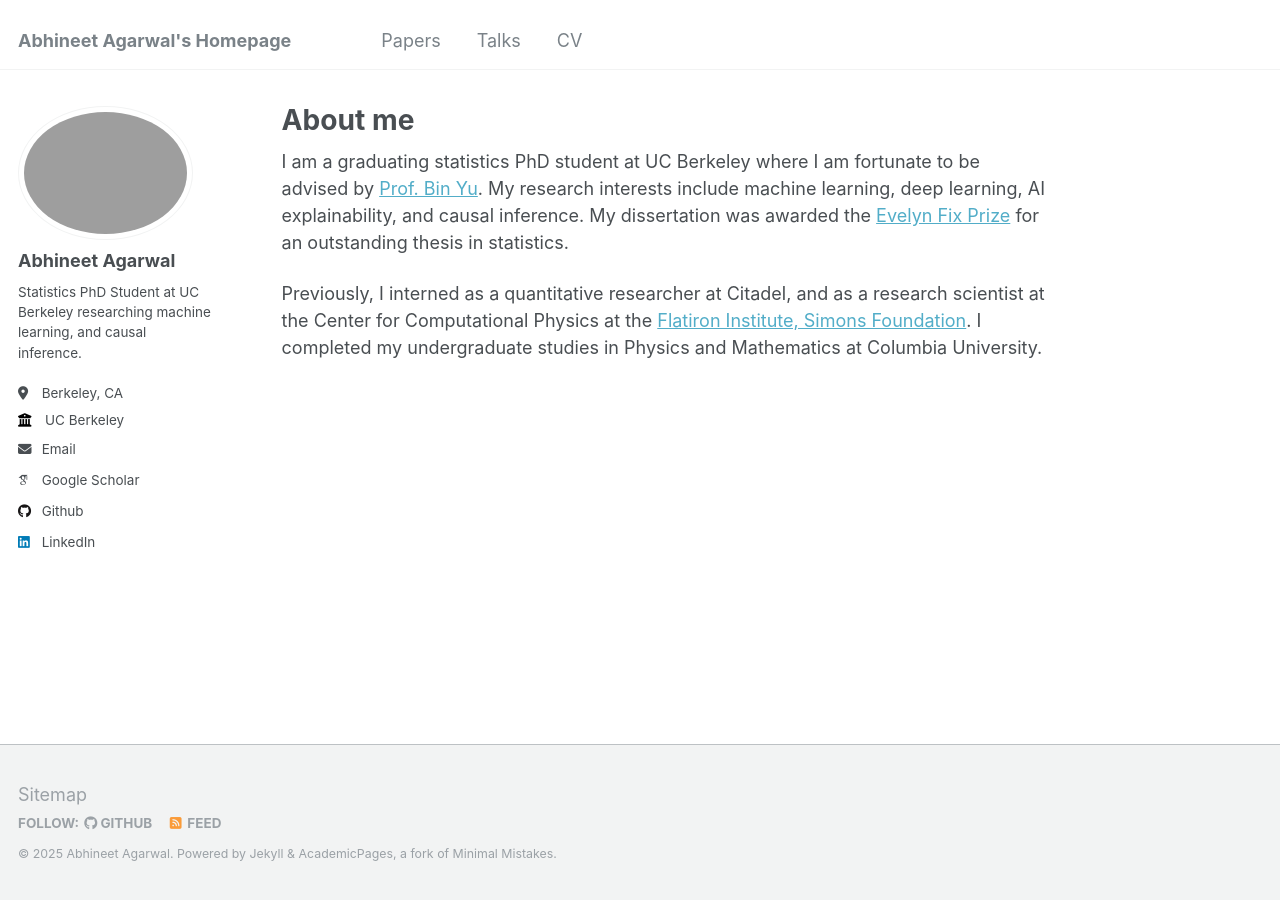
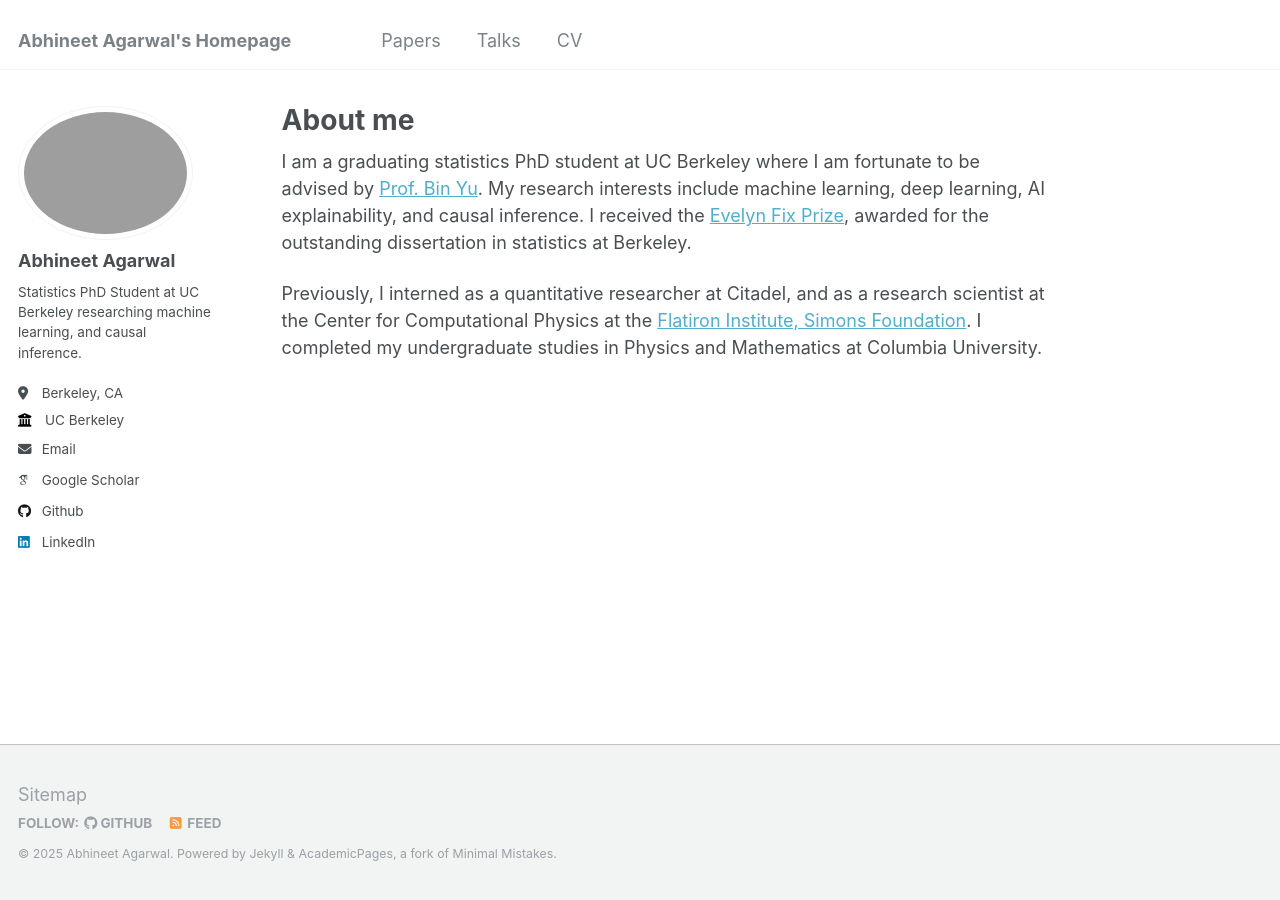
Before and after one commit to aagarwal1996/aagarwal1996.github.io, a Jekyll site: the page built from _pages/about.md, in a window 1280 px wide. Built offline with Jekyll 4.4.1, drawn with Linux system fonts in a browser that asks for light colours; some web fonts are replaced.

Commit message:
Update about.md

```diff
--- a/_pages/about.md
+++ b/_pages/about.md
@@ -7,6 +7,6 @@ redirect_from:
   - /about.html
 ---
 
-I am a graduating statistics PhD student at UC Berkeley where I am fortunate to be advised by [Prof. Bin Yu](https://binyu.stat.berkeley.edu/). My research interests include machine learning, deep learning, AI explainability, and causal inference. My dissertation was awarded the [Evelyn Fix Prize](https://statistics.berkeley.edu/about/awards-and-honors/student-departmental-awards) for an outstanding thesis in statistics.
+I am a graduating statistics PhD student at UC Berkeley where I am fortunate to be advised by [Prof. Bin Yu](https://binyu.stat.berkeley.edu/). My research interests include machine learning, deep learning, AI explainability, and causal inference. I received the [Evelyn Fix Prize](https://statistics.berkeley.edu/about/awards-and-honors/student-departmental-awards), awarded for the outstanding dissertation in statistics at Berkeley.
 
 Previously, I interned as a quantitative researcher at Citadel, and as a research scientist at the Center for Computational Physics at the [Flatiron Institute, Simons Foundation](https://simonsfoundation.org/flatiron/). I completed my undergraduate studies in Physics and Mathematics at Columbia University.
```
